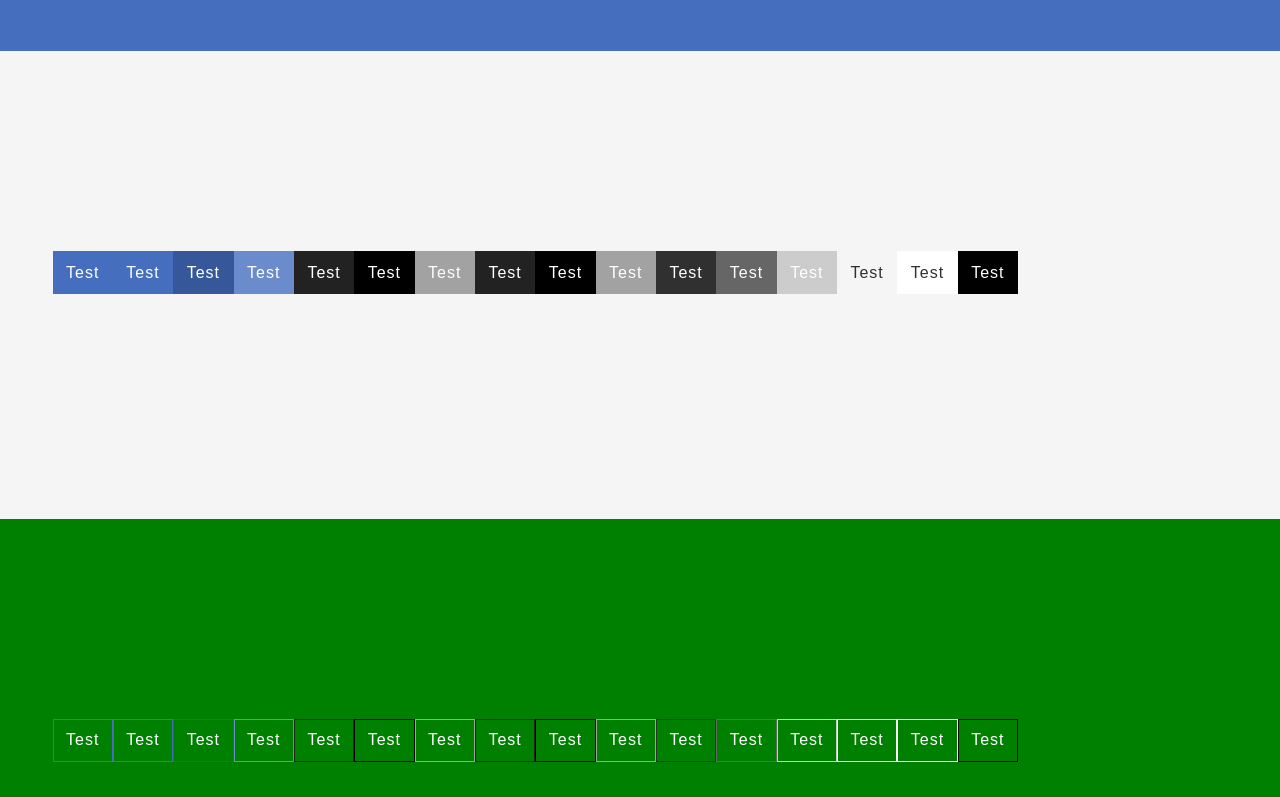
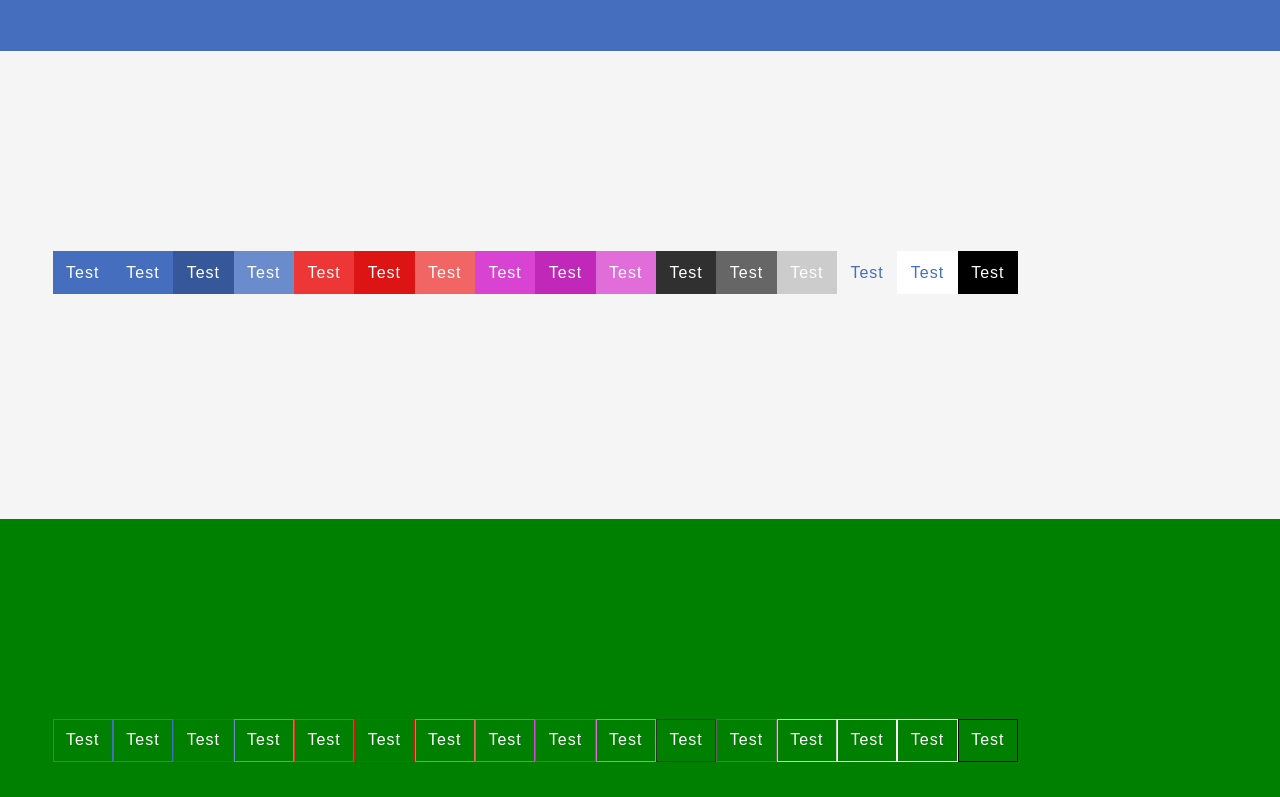
Before and after one commit to vinnyrags/vincentragosta.io, a Vue app: page / in a window 1280 px wide. Shown: the part 2000-2797 px from the top of the page. Built offline with nearby package versions, Linux system fonts and the light colour scheme; no server answers; a web font is replaced by a local one.

Commit message:
buttons + other global items

```diff
--- /dev/null
+++ b/src/assets/styles/common/mixins.scss
@@ -0,0 +1,3 @@
+@mixin grid-col-bg-color($color) {
+  --grid-col-bg-color: #{map-get($colors, $color)};
+}
--- a/src/assets/styles/components/header.scss
+++ b/src/assets/styles/components/header.scss
@@ -117,7 +117,7 @@
 
     &.active,
     &:hover .header__menu-item-link {
-      color: map-get($colors, 'white');
+      color: $body-color-inverted;
     }
   }
 
--- a/src/assets/styles/elements/button.scss
+++ b/src/assets/styles/elements/button.scss
@@ -8,13 +8,15 @@
   --button-font-weight: #{$button-font-weight};
   --button-color: #{$button-color};
   --button-text-decoration: #{$button-text-decoration};
-  --button-border-color: #{map-get($colors, 'primary')};
-  --button-bg: #{map-get($colors, 'primary')};
+  --button-border-color: #{$button-border-color};
+  --button-bg: #{$button-bg};
 
+  color: var(--button-color);
+  background: var(--button-bg);
+  border-color: var(--button-border-color);
   font-weight: var(--button-font-weight);
   padding: var(--button-padding-y) var(--button-padding-x);
   text-decoration: var(--button-text-decoration);
-  border-color: var(--button-border-color);
   font-family: $button-font-family;
   line-height: $button-line-height;
   border-width: $button-border-width;
@@ -24,6 +26,7 @@
   transition: $button-transition;
   text-transform: $button-text-transform;
   align-items: $button-align-items;
+
   display: inline-flex;
   overflow: hidden;
   position: relative;
@@ -54,20 +57,19 @@
     }
   }
 
-  &,
   &--primary {
-    color: var(--button-color);
-    background: var(--button-bg);
-    border-color: var(--button-border-color);
+    --button-color: #{$body-color-inverted};
+    --button-bg: #{map-get($colors, 'primary')};
+    --button-border-color: #{map-get($colors, 'primary')};
 
-    &:not(.button--outline):not(.button--ghost):not(.button--primary-dark):not(.button--primary-light):not(.button--secondary):not(.button--secondary-dark):not(.button--secondary-light):not(.button--tertiary):not(.button--tertiary-dark):not(.button--tertiary-light):not(.button--gray):not(.button--gray-dark):not(.button--gray-light):not(.button--off-white):not(.button--white):not(.button--black) {
-      &:hover {
-        --button-bg: #{lighten(map-get($colors, 'primary'), 5)};
-      }
+    &:hover {
+      --button-bg: #{map-get($colors, 'primary-dark')};
+      --button-border-color: #{map-get($colors, 'primary-dark')};
     }
   }
 
   &--primary-dark {
+    --button-color: #{$body-color-inverted};
     --button-bg: #{map-get($colors, 'primary-dark')};
     --button-border-color: #{map-get($colors, 'primary-dark')};
 
@@ -77,6 +79,7 @@
   }
 
   &--primary-light {
+    --button-color: #{$body-color-inverted};
     --button-bg: #{map-get($colors, 'primary-light')};
     --button-border-color: #{map-get($colors, 'primary-light')};
 
@@ -86,6 +89,7 @@
   }
 
   &--secondary {
+    --button-color: #{$body-color-inverted};
     --button-bg: #{map-get($colors, 'secondary')};
     --button-border-color: #{map-get($colors, 'secondary')};
 
@@ -95,6 +99,7 @@
   }
 
   &--secondary-dark {
+    --button-color: #{$body-color-inverted};
     --button-bg: #{map-get($colors, 'secondary-dark')};
     --button-border-color: #{map-get($colors, 'secondary-dark')};
 
@@ -104,6 +109,7 @@
   }
 
   &--secondary-light {
+    --button-color: #{$body-color-inverted};
     --button-bg: #{map-get($colors, 'secondary-light')};
     --button-border-color: #{map-get($colors, 'secondary-light')};
 
@@ -113,6 +119,7 @@
   }
 
   &--tertiary {
+    --button-color: #{$body-color-inverted};
     --button-bg: #{map-get($colors, 'tertiary')};
     --button-border-color: #{map-get($colors, 'tertiary')};
 
@@ -122,6 +129,7 @@
   }
 
   &--tertiary-dark {
+    --button-color: #{$body-color-inverted};
     --button-bg: #{map-get($colors, 'tertiary-dark')};
     --button-border-color: #{map-get($colors, 'tertiary-dark')};
 
@@ -131,6 +139,7 @@
   }
 
   &--tertiary-light {
+    --button-color: #{$body-color-inverted};
     --button-bg: #{map-get($colors, 'tertiary-light')};
     --button-border-color: #{map-get($colors, 'tertiary-light')};
 
@@ -140,6 +149,7 @@
   }
 
   &--gray {
+    --button-color: #{$body-color-inverted};
     --button-bg: #{map-get($colors, 'gray')};
     --button-border-color: #{map-get($colors, 'gray')};
 
@@ -149,6 +159,7 @@
   }
 
   &--gray-dark {
+    --button-color: #{$body-color-inverted};
     --button-bg: #{map-get($colors, 'gray-dark')};
     --button-border-color: #{map-get($colors, 'gray-dark')};
 
@@ -158,6 +169,7 @@
   }
 
   &--gray-light {
+    --button-color: #{$body-color-inverted};
     --button-bg: #{map-get($colors, 'gray-light')};
     --button-border-color: #{map-get($colors, 'gray-light')};
 
@@ -167,142 +179,58 @@
   }
 
   &--off-white {
-    --button-color: #{$body-color};
     --button-bg: #{map-get($colors, 'off-white')};
     --button-border-color: #{map-get($colors, 'off-white')};
 
-    &:not(.button--outline):not(.button--ghost):hover {
-      --button-color: #{map-get($colors, 'white')};
-      --button-bg: #{map-get($colors, 'primary')};
-      --button-border-color: #{map-get($colors, 'primary')};
+    &:not(.button--outline):not(.button--ghost) {
+      --button-color: #{map-get($colors, 'primary')};
+
+      &:hover {
+        --button-color: #{map-get($colors, 'off-white')};
+        --button-bg: #{map-get($colors, 'primary-dark')};
+        --button-border-color: #{map-get($colors, 'primary-dark')};
+      }
     }
   }
 
   &--white {
-    --button-color: #{$body-color};
     --button-bg: #{map-get($colors, 'white')};
     --button-border-color: #{map-get($colors, 'white')};
 
-    &:not(.button--outline):not(.button--ghost):hover {
-      --button-color: #{map-get($colors, 'white')};
-      --button-bg: #{map-get($colors, 'primary')};
-      --button-border-color: #{map-get($colors, 'primary')};
+    &:not(.button--outline):not(.button--ghost) {
+      --button-color: #{map-get($colors, 'primary')};
+
+      &:hover {
+        --button-color: #{map-get($colors, 'white')};
+        --button-bg: #{map-get($colors, 'primary-dark')};
+        --button-border-color: #{map-get($colors, 'primary-dark')};
+      }
     }
   }
 
   &--black {
+    --button-color: #{$body-color-inverted};
     --button-bg: #{map-get($colors, 'black')};
     --button-border-color: #{map-get($colors, 'black')};
 
     &:not(.button--outline):not(.button--ghost):hover {
       --button-color: #{$body-color};
-      --button-bg: #{map-get($colors, 'white')};
-      --button-border-color: #{map-get($colors, 'white')};
+      --button-bg: #{$body-color-inverted};
+      --button-border-color: #{$body-color-inverted};
     }
   }
 
   &--outline,
   &--ghost {
-    --button-bg: transparent;
-
-    &,
-    &.button--primary {
-      &:hover {
-        --button-bg: #{map-get($colors, 'primary')};
-      }
+    --button-color: inherit;
+    &:not(:hover) {
+      --button-bg: transparent;
     }
 
-    &.button--primary-dark {
+    &.button--off-white,
+    &.button--white {
       &:hover {
-        --button-bg: #{map-get($colors, 'primary-dark')};
-      }
-    }
-
-    &.button--primary-light {
-      &:hover {
-        --button-bg: #{map-get($colors, 'primary-light')};
-      }
-    }
-
-    &.button--secondary {
-      &:hover {
-        --button-bg: #{map-get($colors, 'secondary')};
-      }
-    }
-
-    &.button--secondary-dark {
-      &:hover {
-        --button-bg: #{map-get($colors, 'secondary-dark')};
-      }
-    }
-
-    &.button--secondary-light {
-      &:hover {
-        --button-bg: #{map-get($colors, 'secondary-light')};
-      }
-    }
-
-    &.button--tertiary {
-      &:hover {
-        --button-bg: #{map-get($colors, 'tertiary')};
-      }
-    }
-
-    &.button--tertiary-dark {
-      &:hover {
-        --button-bg: #{map-get($colors, 'tertiary-dark')};
-      }
-    }
-
-    &.button--tertiary-light {
-      &:hover {
-        --button-bg: #{map-get($colors, 'tertiary-light')};
-      }
-    }
-
-    &.button--gray {
-      &:hover {
-        --button-bg: #{map-get($colors, 'gray')};
-      }
-    }
-
-    &.button--gray-dark {
-      &:hover {
-        --button-bg: #{map-get($colors, 'gray-dark')};
-      }
-    }
-
-    &.button--gray-light {
-      &:hover {
-        --button-bg: #{map-get($colors, 'gray-light')};
-      }
-    }
-
-    &.button--off-white {
-      --button-color: #{map-get($colors, 'white')};
-
-      &:hover {
-        --button-color: #{$body-color};
-        --button-bg: #{map-get($colors, 'off-white')};
-        --button-border-color: #{map-get($colors, 'off-white')};
-      }
-    }
-
-    &.button--white {
-      --button-color: #{map-get($colors, 'white')};
-
-      &:hover {
-        --button-color: #{$body-color};
-        --button-bg: #{map-get($colors, 'white')};
-        --button-border-color: #{map-get($colors, 'white')};
-      }
-    }
-
-    &.button--black {
-      &:hover {
-        --button-color: #{map-get($colors, 'white')};
-        --button-bg: #{map-get($colors, 'black')};
-        --button-border-color: #{map-get($colors, 'black')};
+        --button-color: #{map-get($colors, 'primary')};
       }
     }
   }
--- a/src/assets/styles/main.scss
+++ b/src/assets/styles/main.scss
@@ -6,14 +6,15 @@
 @import '@/assets/styles/common/variables.scss';
 @import '@/assets/styles/common/global.scss';
 @import '@/assets/styles/common/animations.scss';
+@import '@/assets/styles/common/mixins.scss';
 @import '@/assets/styles/utilities/text.scss';
 @import '@/assets/styles/elements/link.scss';
 @import '@/assets/styles/elements/heading.scss';
 @import '@/assets/styles/elements/button.scss';
 @import '@/assets/styles/elements/icon.scss';
+@import '@/assets/styles/layout/section.scss';
 @import '@/assets/styles/layout/directive/grid.scss';
 @import '@/assets/styles/layout/directive/grid-col.scss';
-@import '@/assets/styles/layout/section.scss';
 // @import '@/assets/styles/components/section.scss';
 @import '@/assets/styles/components/button-group.scss';
 @import '@/assets/styles/components/header.scss';
--- a/src/elements/Button.vue
+++ b/src/elements/Button.vue
@@ -43,13 +43,30 @@ export default {
     },
     hasRightSlot() {
       return !!this.$slots.right;
-    }
+    },
   },
   methods: {
     modifiers() {
       let modifiers = [];
 
-      if (this.primary) {
+      if (
+          this.primary ||
+          !this.primary &&
+          !this.primaryDark &&
+          !this.primaryLight &&
+          !this.secondary &&
+          !this.secondaryDark &&
+          !this.secondaryLight &&
+          !this.tertiary &&
+          !this.tertiaryDark &&
+          !this.tertiaryLight &&
+          !this.gray &&
+          !this.grayDark &&
+          !this.grayLight &&
+          !this.offWhite &&
+          !this.white &&
+          !this.black
+      ) {
         modifiers.push('primary');
       }
 
@@ -124,6 +141,7 @@ export default {
     additionalClasses() {
       return [...this.modifiers(), ...this.extraClasses()].join(' ');
     }
-  }
+  },
+  mounted() {}
 }
 </script>
--- a/src/elements/Heading.vue
+++ b/src/elements/Heading.vue
@@ -3,8 +3,6 @@ import { h } from 'vue'
 
 const DynamicHeading = (props, context) => {
   context.attrs.class = 'heading';
-
-  console.log(props);
 
   if (props.size) {
     context.attrs.class += ' heading--' + props.size;
--- a/src/layout/Column.vue
+++ b/src/layout/Column.vue
@@ -38,18 +38,171 @@ export default {
     offsetMd: String,
     offsetLg: String,
     offsetXl: String,
+
+    bgPrimary: Boolean,
+    bgPrimaryDark: Boolean,
+    bgPrimaryLight: Boolean,
+    bgSecondary: Boolean,
+    bgSecondaryDark: Boolean,
+    bgSecondaryLight: Boolean,
+    bgTertiary: Boolean,
+    bgTertiaryDark: Boolean,
+    bgTertiaryLight: Boolean,
+    bgGrayDark: Boolean,
+    bgGray: Boolean,
+    bgGrayLight: Boolean,
+    bgOffWhite: Boolean,
+    bgWhite: Boolean,
+    bgBlack: Boolean,
+
+    primary: Boolean,
+    primaryDark: Boolean,
+    primaryLight: Boolean,
+    secondary: Boolean,
+    secondaryDark: Boolean,
+    secondaryLight: Boolean,
+    tertiary: Boolean,
+    tertiaryDark: Boolean,
+    tertiaryLight: Boolean,
+    grayDark: Boolean,
+    gray: Boolean,
+    grayLight: Boolean,
+    offWhite: Boolean,
+    white: Boolean,
+    black: Boolean,
   },
   components: {},
   methods: {
     modifiers() {
       let modifiers = [];
-      if (this.hasBackground) {
+      if (this.hasBackground()) {
         modifiers.push('has-bg');
       }
 
       if (this.lineOffsetBreakpoints && this.lineOffsetBreakpoints.length) {
         modifiers.push('has-offset');
       }
+
+      if (this.bgPrimary) {
+        modifiers.push('bg-primary');
+      }
+
+      if (this.bgPrimaryDark) {
+        modifiers.push('bg-primary-dark');
+      }
+
+      if (this.bgPrimaryLight) {
+        modifiers.push('bg-primary-light');
+      }
+
+      if (this.bgSecondary) {
+        modifiers.push('bg-secondary');
+      }
+
+      if (this.bgSecondaryDark) {
+        modifiers.push('bg-secondary-dark');
+      }
+
+      if (this.bgSecondaryLight) {
+        modifiers.push('bg-secondary-light');
+      }
+
+      if (this.bgTertiary) {
+        modifiers.push('bg-tertiary');
+      }
+
+      if (this.bgTertiaryDark) {
+        modifiers.push('bg-tertiary-dark');
+      }
+
+      if (this.bgTertiaryLight) {
+        modifiers.push('bg-tertiary-light');
+      }
+
+      if (this.bgGrayDark) {
+        modifiers.push('bg-gray-dark');
+      }
+
+      if (this.bgGray) {
+        modifiers.push('bg-gray');
+      }
+
+      if (this.bgGrayLight) {
+        modifiers.push('bg-gray-light');
+      }
+
+      if (this.bgOffWhite) {
+        modifiers.push('bg-off-white');
+      }
+
+      if (this.bgWhite) {
+        modifiers.push('bg-white');
+      }
+
+      if (this.bgBlack) {
+        modifiers.push('bg-black');
+      }
+
+      if (this.primary) {
+        modifiers.push('primary');
+      }
+
+      if (this.primaryDark) {
+        modifiers.push('primary-dark');
+      }
+
+      if (this.primaryLight) {
+        modifiers.push('primary-light');
+      }
+
+      if (this.secondary) {
+        modifiers.push('secondary');
+      }
+
+      if (this.secondaryDark) {
+        modifiers.push('secondary-dark');
+      }
+
+      if (this.secondaryLight) {
+        modifiers.push('secondary-light');
+      }
+
+      if (this.tertiary) {
+        modifiers.push('tertiary');
+      }
+
+      if (this.tertiaryDark) {
+        modifiers.push('tertiary-dark');
+      }
+
+      if (this.tertiaryLight) {
+        modifiers.push('tertiary-light');
+      }
+
+      if (this.grayDark) {
+        modifiers.push('gray-dark');
+      }
+
+      if (this.gray) {
+        modifiers.push('gray');
+      }
+
+      if (this.grayLight) {
+        modifiers.push('gray-light');
+      }
+
+      if (this.offWhite) {
+        modifiers.push('off-white');
+      }
+
+      if (this.white) {
+        modifiers.push('white');
+      }
+
+      if (this.black) {
+        modifiers.push('black');
+      }
+
       return modifiers.map((modifier) => {
         return 'grid-col--' + modifier;
       });
@@ -83,12 +236,12 @@ export default {
     },
     additionalClasses() {
       return [...this.modifiers(), ...this.extraClasses()].join(' ');
-    }
+    },
+    hasBackground() {
+      return this.video || this.image || this.bgColor || this.bgPrimary || this.bgPrimaryDark || this.bgPrimaryLight || this.bgSecondary || this.bgSecondaryDark || this.bgSecondaryLight || this.bgTertiary || this.bgTertiaryDark || this.bgTertiaryLight || this.bgGray || this.bgGrayDark || this.bgGrayLight || this.bgOffWhite || this.bgWhite || this.bgBlack;
+    },
   },
   computed: {
-    hasBackground() {
-      return this.image || this.video || this.bgColor;
-    },
     cssVars() {
       let cssVars = {};
       if (this.bgColor) {
@@ -105,7 +258,7 @@ export default {
       const lineBreakpoints = this.lineBreakpoints;
       if (lineBreakpoints) {
         let offsetVars = {};
-        for(let i = 0; i < lineBreakpoints.length; i++) {
+        for (let i = 0; i < lineBreakpoints.length; i++) {
           offsetVars['--grid-col-offset-' + lineBreakpoints[i].breakpoint + '-start'] = lineBreakpoints[i].line;
         }
         Object.assign(cssVars, offsetVars);
@@ -199,7 +352,8 @@ export default {
       }
 
       return lineOffsetBreakpoints;
-    }
-  }
+    },
+  },
+  mounted() {}
 }
 </script>
```
Also changed, not shown: src/assets/styles/common/variables.scss (+11 -10 lines), src/assets/styles/layout/directive/grid-col.scss (+127 -1 lines), src/assets/styles/layout/section.scss (+7 -1 lines).
